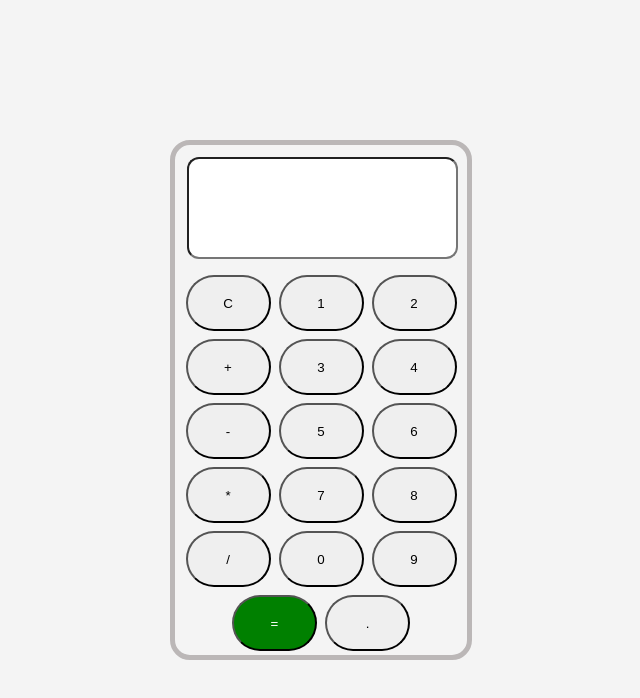
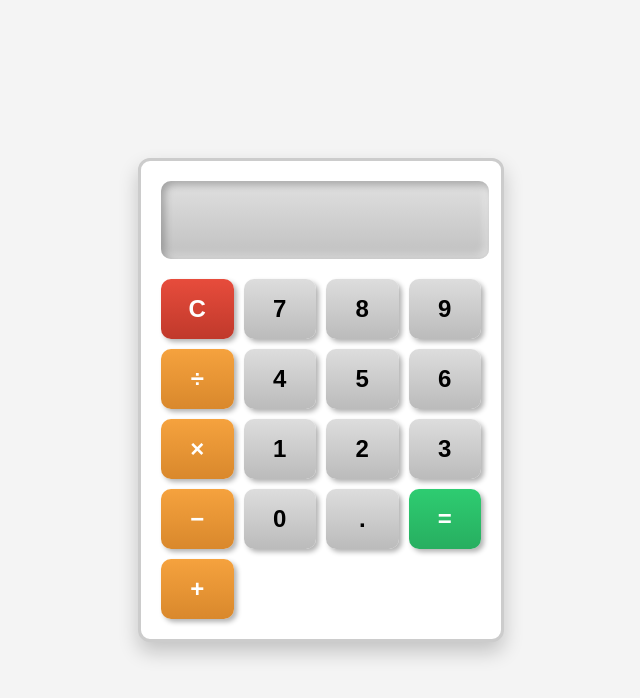
Before and after one commit to Ajeet9153/Calculator, a plain HTML site: page index.html in a window 1280 px wide. Shown: the whole page, without its empty margins (319-959 px from the left). Drawn offline with Linux system fonts and the light colour scheme.

Commit message:
Modify CSS

```diff
--- a/index.html
+++ b/index.html
@@ -1,34 +1,38 @@
 <!DOCTYPE html>
 <html lang="en">
 <head>
-    <link rel="stylesheet" href="style.css" />
+    <meta charset="UTF-8">
+    <meta name="viewport" content="width=device-width, initial-scale=1.0">
     <title>Ajeet Calculator</title>
+    <link rel="stylesheet" href="style.css">
 </head>
 <body>
-    <div id="main">
     <div id="calculator">
         <input type="text" id="display" readonly />
         <div class="button-container">
-          <button class="button" onclick="clearDisplay()">C</button>
+            <button class="button btn-clear" onclick="clearDisplay()">C</button>
+            <button class="button" onclick="appendToDisplay('7')">7</button>
+            <button class="button" onclick="appendToDisplay('8')">8</button>
+            <button class="button" onclick="appendToDisplay('9')">9</button>
+            <button class="button btn-yellow" onclick="appendToDisplay('/')">÷</button>
+
+            <button class="button" onclick="appendToDisplay('4')">4</button>
+            <button class="button" onclick="appendToDisplay('5')">5</button>
+            <button class="button" onclick="appendToDisplay('6')">6</button>
+            <button class="button btn-yellow" onclick="appendToDisplay('*')">×</button>
+
             <button class="button" onclick="appendToDisplay('1')">1</button>
             <button class="button" onclick="appendToDisplay('2')">2</button>
-          <button class="button" onclick="appendToDisplay('+')">+</button>
             <button class="button" onclick="appendToDisplay('3')">3</button>
-          <button class="button" onclick="appendToDisplay('4')">4</button>
-          <button class="button" onclick="appendToDisplay('-')">-</button>
-          <button class="button" onclick="appendToDisplay('5')">5</button>
-          <button class="button" onclick="appendToDisplay('6')">6</button>
-          <button class="button" onclick="appendToDisplay('*')">*</button>
-          <button class="button" onclick="appendToDisplay('7')">7</button>
-          <button class="button" onclick="appendToDisplay('8')">8</button>
-          <button class="button" onclick="appendToDisplay('/')">/</button>
+            <button class="button btn-yellow" onclick="appendToDisplay('-')">−</button>
+
             <button class="button" onclick="appendToDisplay('0')">0</button>
-          <button class="button" onclick="appendToDisplay('9')">9</button>
+            <button class="button" onclick="appendToDisplay('.')">.</button>
             <button class="button btn-equal" onclick="calculateResult()">=</button>
-          <button class="button" onclick="appendToDisplay('.')">.</button>
+            <button class="button btn-yellow" onclick="appendToDisplay('+')">+</button>
         </div>
     </div>
-    </div>
+
     <script src="script.js"></script>
 </body>
 </html>
--- a/script.js
+++ b/script.js
@@ -16,7 +16,7 @@ function clearDisplay() {
 
 function calculateResult() {
     try {
-    currentDisplay = eval(currentDisplay);
+        currentDisplay = new Function('return ' + currentDisplay)();
         updateDisplay();
     } catch (error) {
         currentDisplay = "Error";
--- a/style.css
+++ b/style.css
@@ -1,3 +1,4 @@
+/* General Styles */
 body {
   display: flex;
   justify-content: center;
@@ -5,49 +6,95 @@ body {
   height: 100vh;
   margin: 0;
   background-color: #f4f4f4;
+  font-family: Arial, sans-serif;
 }
 
-#calculator{
-  border: 5px solid rgba(187, 183, 183);
-    border-radius: 20px;
-    width: 292px
-
-}
-#display{
-  text-align: right;
-  margin: 12px;
-  width: 90%;
-  font-size: 83px;
+/* Calculator */
+#calculator {
+  background: #fff;
+  padding: 20px;
   border-radius: 12px;
-}
-.button-container{
-  display: flex;
-  justify-content: center;
-  flex-wrap: wrap;
-  border-radius: 54px;
-}
-.button{
-
-  width: 85px;
-  height: 56px;
-  margin: 4px;
-  border-radius: 54px;
+  box-shadow: 0px 10px 20px rgba(0, 0, 0, 0.2);
+  width: 320px;
+  border: 3px solid #ccc;
 }
 
+/* 3D Display Effect */
+#display {
+  width: 100%;
+  height: 70px;
+  text-align: right;
+  font-size: 2.5rem;
+  padding: 4px;
+  border: none;
+  outline: none;
+  background: linear-gradient(to bottom, #e0e0e0, #c0c0c0);
+  color: #222;
+  font-weight: bold;
+  border-radius: 10px;
+  box-shadow: inset 3px 3px 8px rgba(0, 0, 0, 0.3),
+              inset -3px -3px 8px rgba(255, 255, 255, 0.6);
+}
 
+/* Buttons */
+.button-container {
+  display: grid;
+  grid-template-columns: repeat(4, 1fr);
+  gap: 10px;
+  margin-top: 20px;
+}
+
+.button {
+  width: 100%;
+  height: 60px;
+  font-size: 1.5rem;
+  border: none;
+  border-radius: 10px;
+  cursor: pointer;
+  transition: 0.2s;
+  font-weight: bold;
+  background: linear-gradient(to bottom, #ddd, #bbb);
+  box-shadow: 3px 3px 5px rgba(0, 0, 0, 0.3);
+}
+
+.button:active {
+  box-shadow: inset 2px 2px 5px rgba(0, 0, 0, 0.5);
+}
+
+/* Button Colors */
 .btn-yellow {
-  background: rgb(245, 146, 62);
-  color: #fff;
+  background: linear-gradient(to bottom, #f5a23e, #d9882c);
+  color: white;
 }
+
 .btn-grey {
-  background: rgb(224, 224, 224);
-  color: #000;
+  background: linear-gradient(to bottom, #e0e0e0, #b0b0b0);
+  color: black;
 }
+
 .btn-equal {
-  background: green;
-  color: #fff;
+  background: linear-gradient(to bottom, #2ecc71, #27ae60);
+  color: white;
 }
+
 .btn-clear {
-  background: red;
-  color: #fff;
+  background: linear-gradient(to bottom, #e74c3c, #c0392b);
+  color: white;
 }
+
+@media (max-width: 400px) {
+  #calculator {
+      width: 90%;
+  }
+
+  #display {
+      font-size: 2rem;
+      height: 55px; /* Adjusted for better fit */
+      padding: 2px; /* Reduce padding slightly for small screens */
+  }
+
+  .button {
+      height: 50px;
+      font-size: 1.2rem;
+  }
+}
```
Lines whose indentation alone changed are shown as unchanged.
